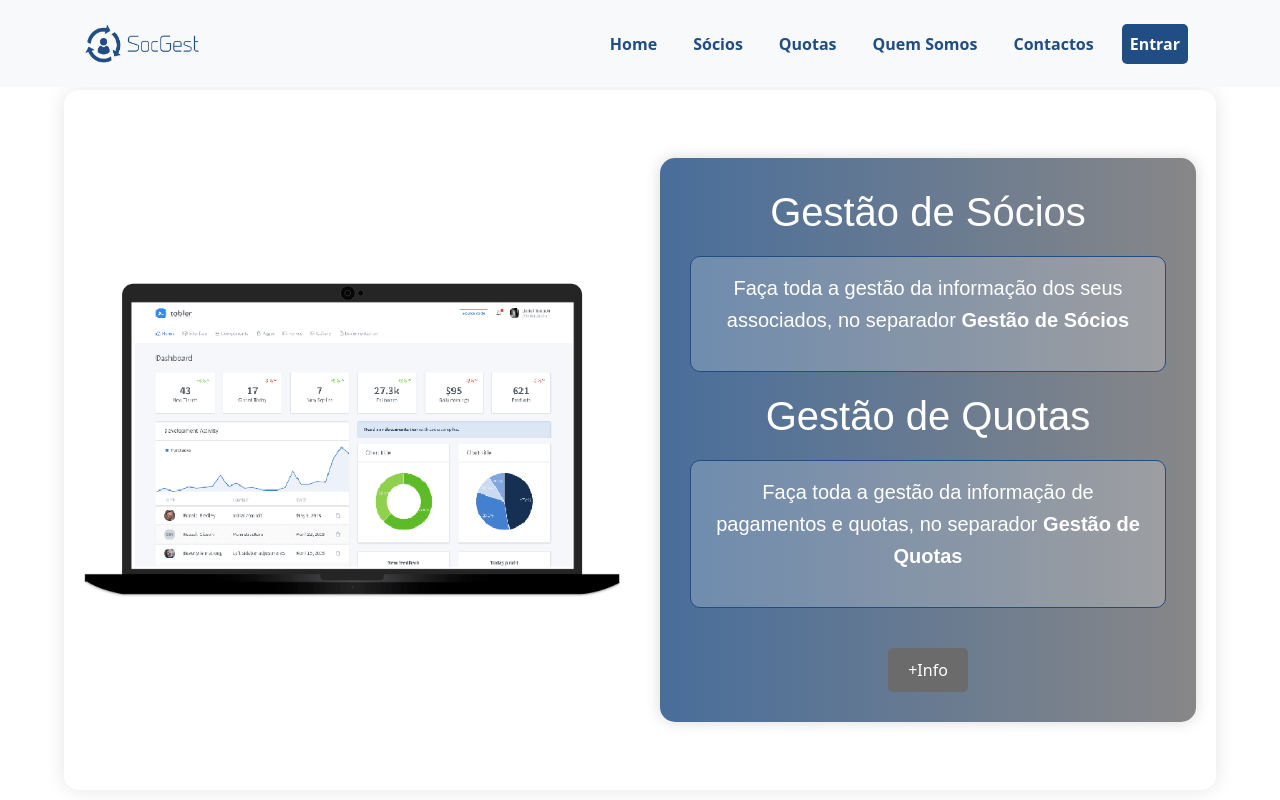
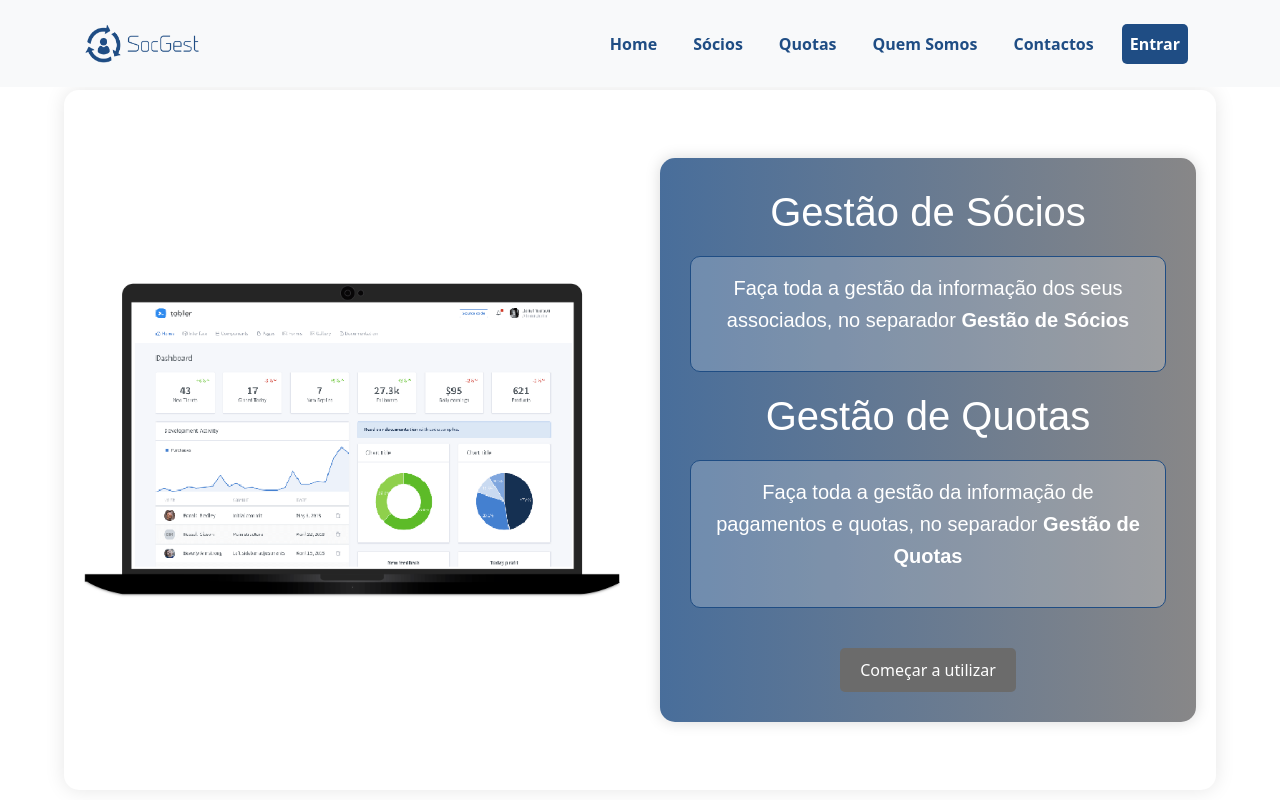
Before and after one commit to RicardoSilva94/socgest, a React (Create React App) app: page / in a window 1280 px wide. Shown: the top 800 px of the page. Built offline with nearby package versions, Linux system fonts and the light colour scheme.

Commit message:
alterações no botoes do header

```diff
--- a/src/components/footer/footer.jsx
+++ b/src/components/footer/footer.jsx
@@ -1,6 +1,7 @@
 import React from 'react';
 import './footer.css';
 import { IoMdMail, IoMdCall } from 'react-icons/io';
+import { handleScrollToTop } from '../header/header';
 
 export default function Footer() {
   return (
@@ -40,7 +41,7 @@ export default function Footer() {
         <h4>Navegação</h4>
         <nav className="footer-nav">
           <ul>
-            <li><a href="#home">Home</a></li>
+            <li><a href="#home"onClick={handleScrollToTop}>Home</a></li>
             <li><a href="#socios">Sócios</a></li>
             <li><a href="#quotas">Quotas</a></li>
             <li><a href="#about">Quem Somos</a></li>
--- a/src/components/header/header.css
+++ b/src/components/header/header.css
@@ -6,6 +6,7 @@
     color: #1f4d84;
     font-weight: bold;
     margin: 0 10px;
+    border-radius: 5px;
   }
 
 .custom-form {
--- a/src/components/header/header.jsx
+++ b/src/components/header/header.jsx
@@ -5,6 +5,11 @@ import React, { useState } from 'react';
 import './header.css';
 import LoginModal from './loginModal';
 import RegisterModal from './registerModal';
+
+export const handleScrollToTop = (event) => {
+  event.preventDefault();
+  window.scrollTo({ top: 0, behavior: 'smooth' });
+};
 
 export default function AppHeader() {
   const [showLoginModal, setShowLoginModal] = useState(false);
@@ -28,10 +33,6 @@ export default function AppHeader() {
     window.scrollTo({ top: y, behavior: 'smooth' });
   };
 
-  const handleScrollToTop = (event) => {
-    event.preventDefault();
-    window.scrollTo({ top: 0, behavior: 'smooth' });
-  };
 
   return (
     <>
--- a/src/components/socios/socioslandingpage.jsx
+++ b/src/components/socios/socioslandingpage.jsx
@@ -28,7 +28,7 @@ export default function SociosLandingPage() {
               Faça toda a gestão da informação de pagamentos e quotas, no separador <strong>Gestão de Quotas</strong>
             </h5>
           </div>
-          <a href="#gestao-de-socios" className="info-button">+Info</a>
+          <a href="#gestao-de-socios" className="info-button">Começar a utilizar</a>
         </div>
       </div>
     </div>
```
